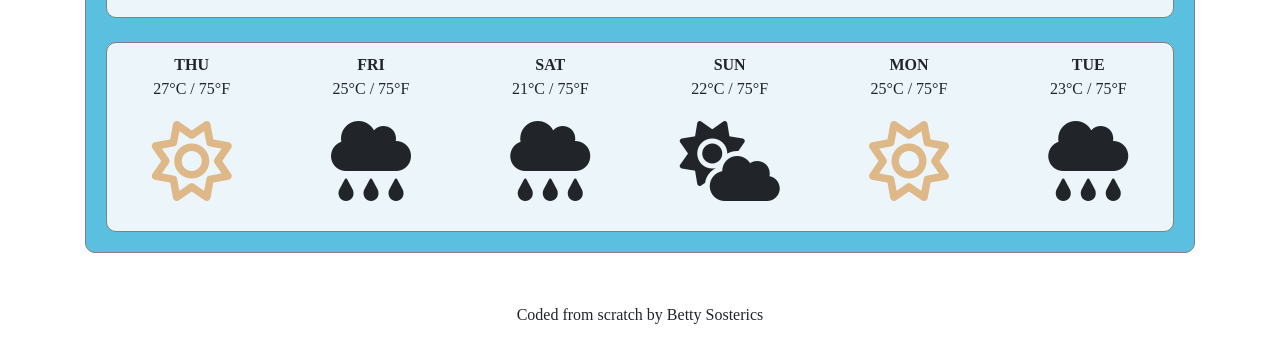
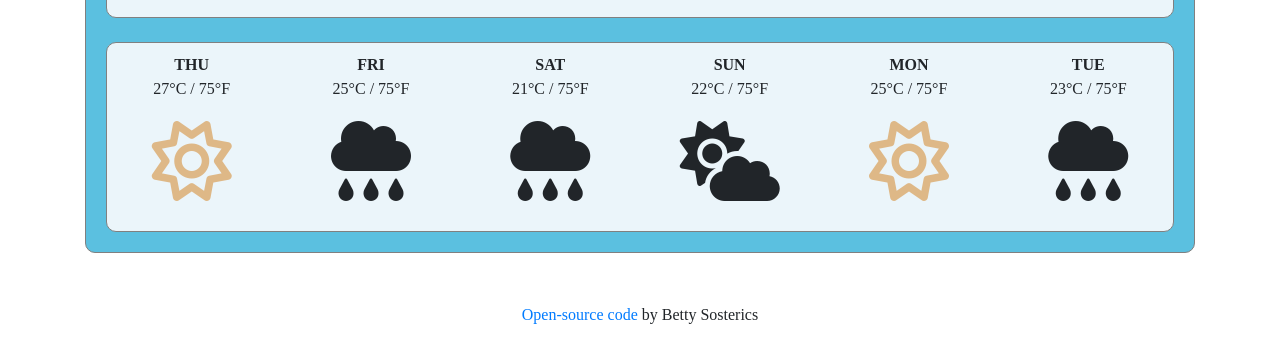
Before and after one commit to BettySosterics/weather-app, a plain HTML site: page index.html in a window 1280 px wide. Shown: the part 419-782 px from the top of the page. Drawn offline with nearby package versions, Linux system fonts and the light colour scheme.

Commit message:
Added GitHub link

```diff
--- a/index.html
+++ b/index.html
@@ -88,7 +88,14 @@
       </div>
     </div>
 
-    <p>Coded from scratch by Betty Sosterics</p>
+    <p>
+      <a
+        href="https://github.com/BettySosterics/weather-app/tree/844c0738d08f9e0d2d027e074c0bcdb32dd9b6fd"
+        target="_blank"
+        >Open-source code</a
+      >
+      by Betty Sosterics
+    </p>
     <script src="src/index.js"></script>
   </body>
 </html>
```
